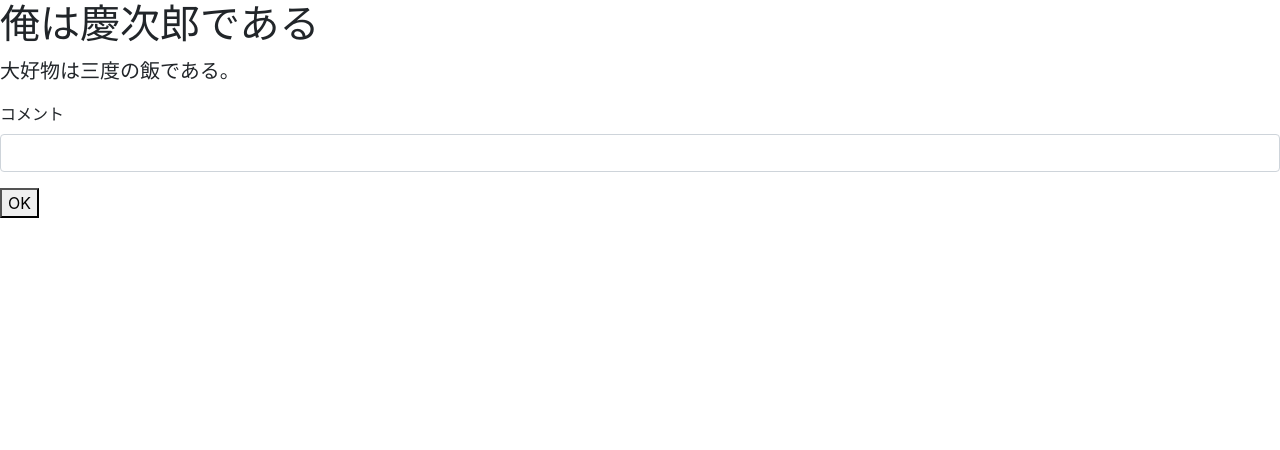
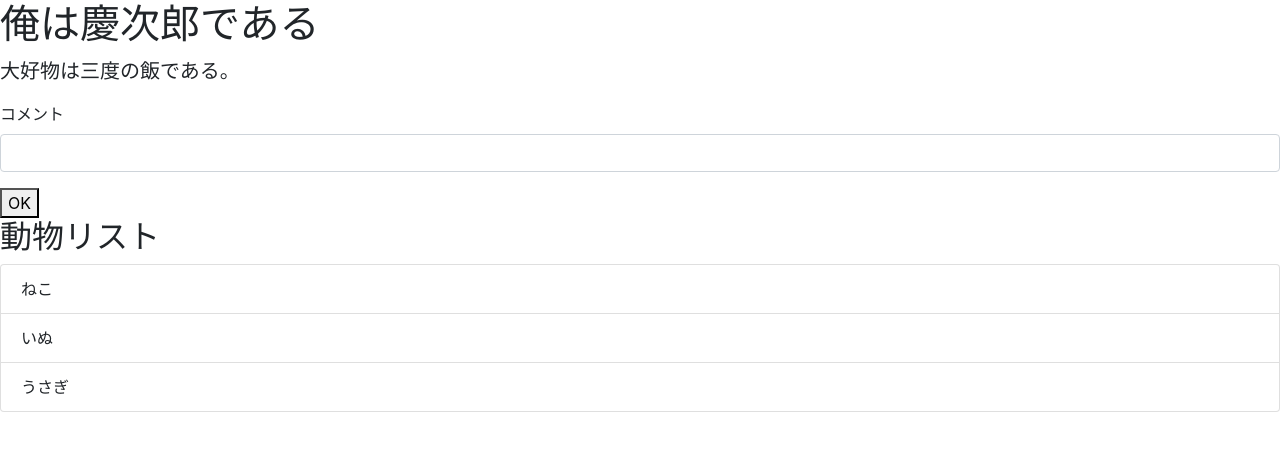
Before and after one commit to Piyona/https-Piyona1221.github.io, a plain HTML site: page index.html in a window 1280 px wide. Drawn offline with nearby package versions, Linux system fonts and the light colour scheme.

Commit message:
Update index.html

```diff
--- a/index.html
+++ b/index.html
@@ -22,7 +22,15 @@
 		<input type="text" class="form-control" name="comment" id="comment_1">
 	</div>
 	<button type="submit">OK</button>
-</form>
+    </form>
+    <h2 id="list">動物リスト</h2>
+			<ul class="list-group">
+				<li class="list-group-item">ねこ</li>
+				<li class="list-group-item">いぬ</li>
+				<li class="list-group-item">うさぎ</li>
+			</ul>
+
+
 
   </body>
 </html>
```
